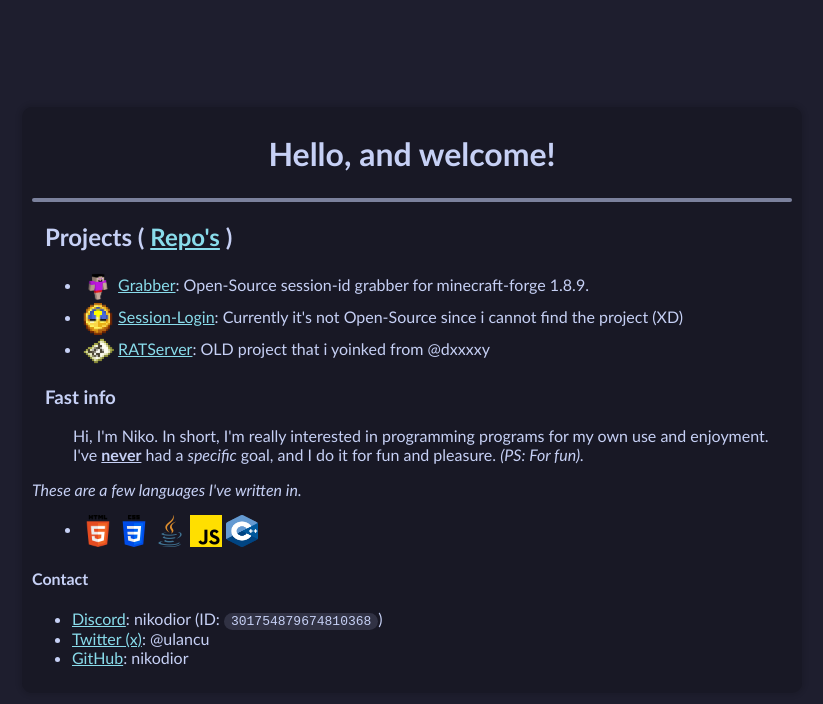
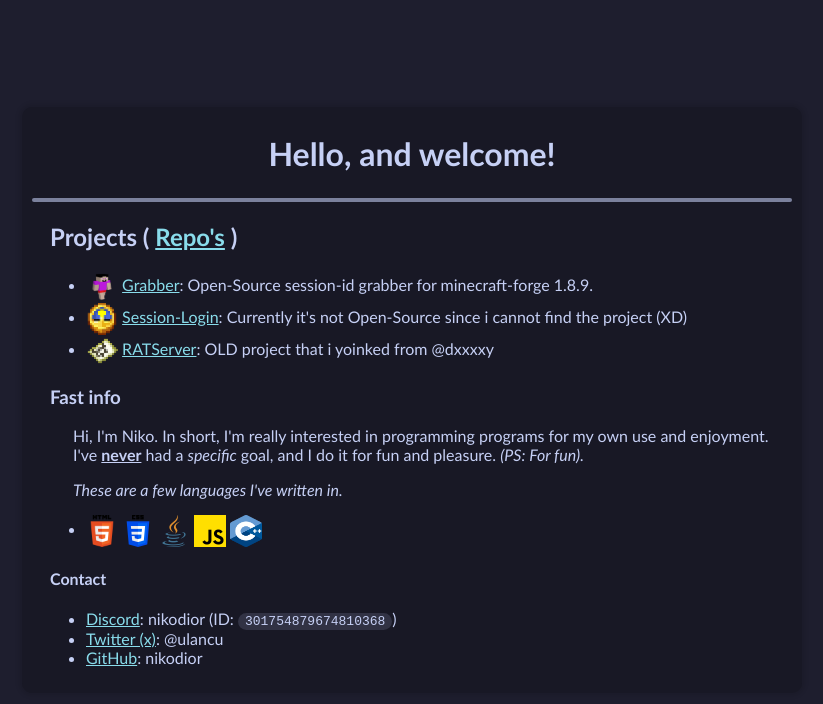
Before and after one commit to Nikodior/Nikodior.github.io, a plain HTML site: page index.html in a window 1280 px wide. Shown: the whole page, without its empty margins (228-1051 px from the left). Drawn offline with Linux system fonts and the light colour scheme.

Commit message:
init commi

```diff
--- a/index.html
+++ b/index.html
@@ -75,7 +75,9 @@
               <b><u>never</u></b> had a <i>specific</i> goal, and I do it for
               fun and pleasure. <i>(PS: For fun).</i>
             </p>
-            <p><i>These are a few languages I've written in.</i></p>
+            <p class="p-header">
+              <i>These are a few languages I've written in.</i>
+            </p>
             <ul>
               <li class="list-class">
                 <img src="/media/html.png" alt="html" class="emoji" />
@@ -85,21 +87,21 @@
                 <img src="/media/cpp.png" alt="cpp" class="emoji" />
               </li>
             </ul>
-            <h4>Contact</h4>
+            <h4 class="h4-header">Contact</h4>
             <ul>
-              <li>
+              <li class="list-class">
                 <a
                   href="https://discord.com/users/301754879674810368"
                   target="_blank"
                   >Discord</a
                 >: nikodior (ID: <code>301754879674810368</code>)
               </li>
-              <li>
+              <li class="list-class">
                 <a href="https://twitter.com/ulancu" target="_blank"
                   >Twitter (x)</a
                 >: @ulancu
               </li>
-              <li>
+              <li class="list-class">
                 <a href="https://github.com/nikodior" target="”_blank”"
                   >GitHub</a
                 >: nikodior
--- a/styles.css
+++ b/styles.css
@@ -61,11 +61,15 @@ body {
 }
 
 .h2-header {
-  margin-left: 13px;
+  margin-left: 18px;
 }
 
 .h3-header {
-  margin-left: 13px;
+  margin-left: 18px;
+}
+
+.h4-header {
+  margin-left: 18px;
 }
 
 .p-header {
@@ -73,7 +77,7 @@ body {
 }
 
 .list-class {
-  margin-left: 10px;
+  margin-left: 14px;
 }
 
 header {
```
